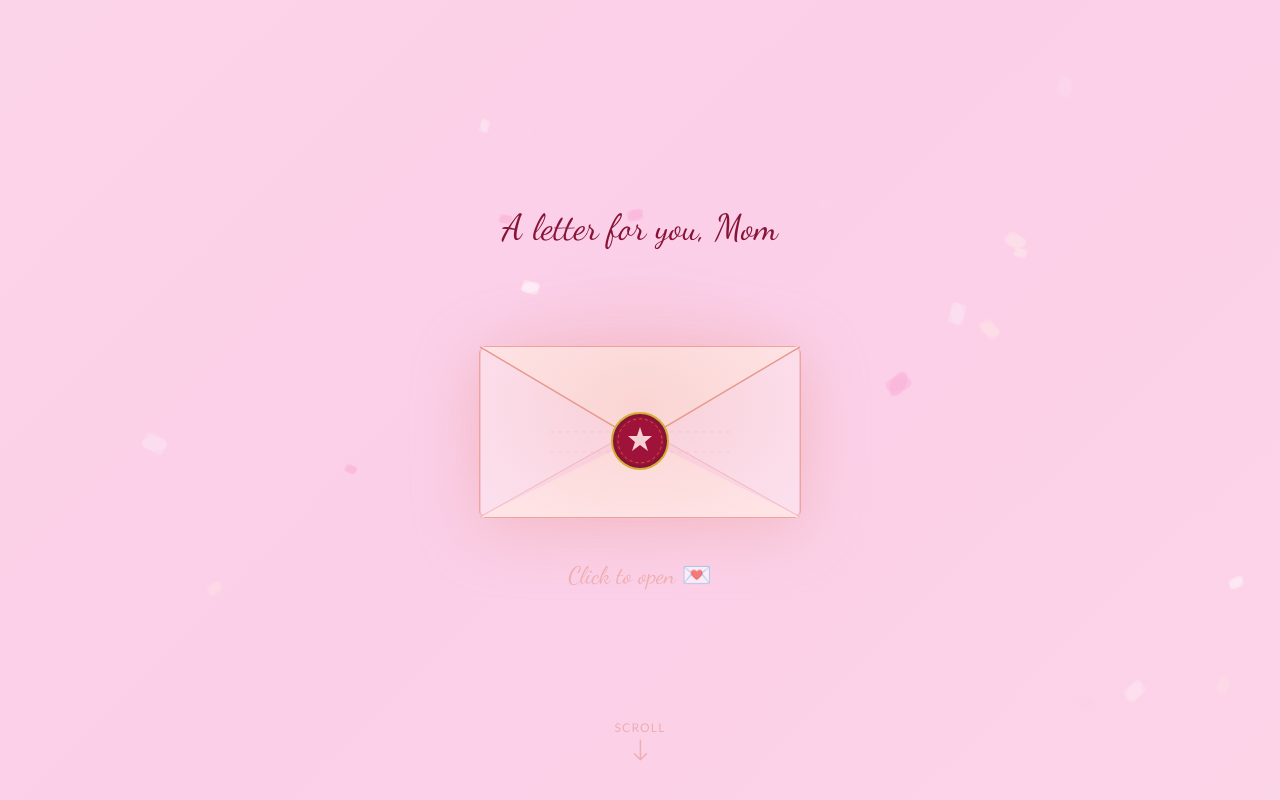
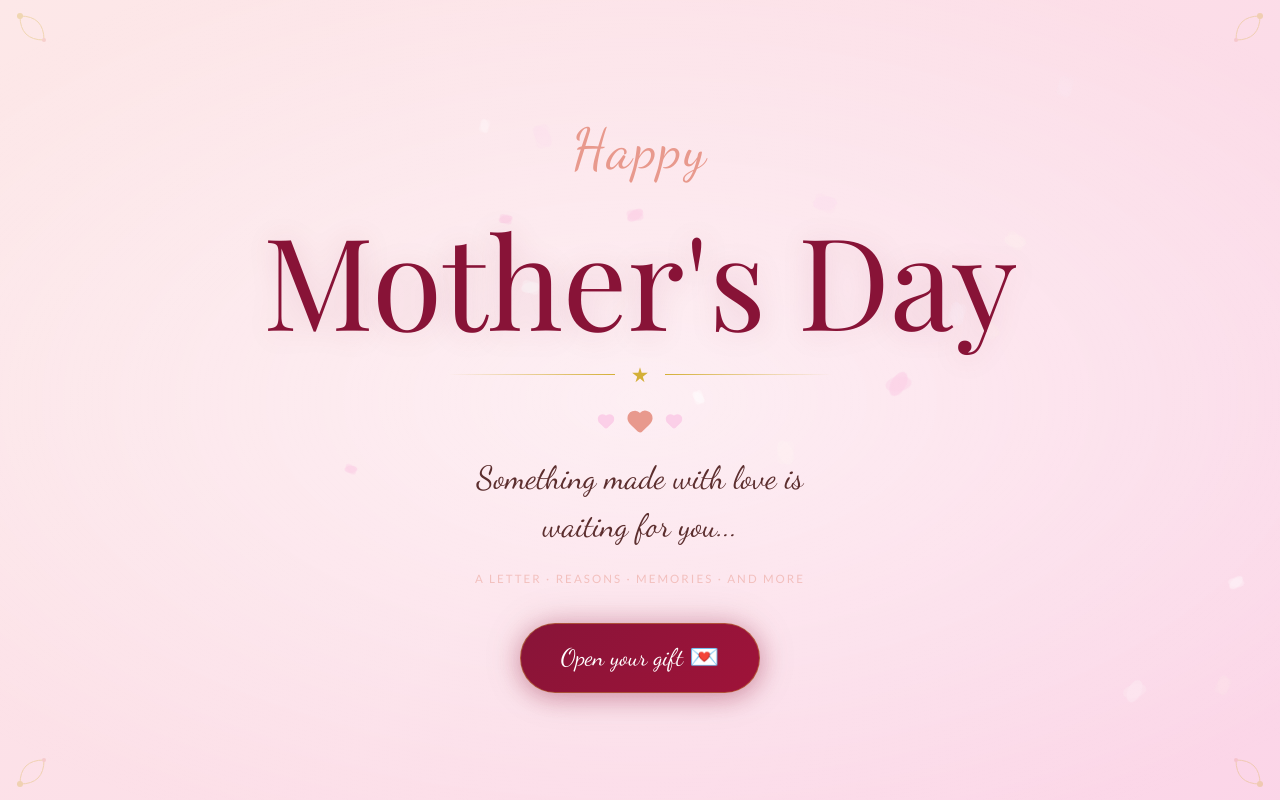
Before and after one commit to hamzafaisalgit/Mother-s-Day, a React (Vite) app: page / in a window 1280 px wide. Shown: the top 800 px of the page. Built offline with nearby package versions, Linux system fonts and the light colour scheme; a web font is replaced by a local one.

Commit message:
Intro Sequence added

```diff
--- a/src/App.jsx
+++ b/src/App.jsx
@@ -1,4 +1,5 @@
 import { useState, useRef } from 'react';
+import Intro from './components/Intro';
 import FallingPetals from './components/FallingPetals';
 import Envelope from './components/Envelope';
 import Letter from './components/Letter';
@@ -18,26 +19,20 @@ export default function App() {
   };
 
   return (
+    <>
+      {/* Intro is a fixed overlay — main content renders beneath it immediately */}
+      <Intro />
+
       <div className="animated-bg relative">
-      {/* Always-present falling petals */}
         <FallingPetals count={24} />
-
-      {/* Section 1 — Envelope hero */}
         <Envelope onOpen={handleEnvelopeOpen} />
-
-      {/* Section 2 — Letter */}
         <div ref={letterRef}>
           <Letter visible={envelopeOpened} />
         </div>
-
-      {/* Section 3 — Heart button reasons */}
         <HeartButton />
-
-      {/* Section 4 — Memory garden */}
         <MemoryGarden />
-
-      {/* Section 5 — Closing */}
         <Closing />
       </div>
+    </>
   );
 }
--- a/src/components/Closing.jsx
+++ b/src/components/Closing.jsx
@@ -26,7 +26,7 @@ export default function Closing() {
       </motion.h2>
 
       <motion.p
-        className="font-dancing text-2xl md:text-3xl mb-16 max-w-lg leading-relaxed"
+        className="font-dancing text-3xl md:text-4xl mb-16 max-w-xl leading-relaxed"
         style={{ color: '#5C2E2E' }}
         initial={{ opacity: 0, y: 20 }}
         whileInView={{ opacity: 1, y: 0 }}
@@ -56,7 +56,7 @@ export default function Closing() {
       </motion.div>
 
       <motion.p
-        className="font-dancing text-xl md:text-2xl"
+        className="font-dancing text-2xl md:text-3xl"
         style={{ color: '#E8998D' }}
         initial={{ opacity: 0 }}
         whileInView={{ opacity: 1 }}
--- a/src/components/Flower.jsx
+++ b/src/components/Flower.jsx
@@ -118,7 +118,7 @@ export default function Flower({ index, memory }) {
       <AnimatePresence>
         {hovered && (
           <motion.div
-            className="absolute z-20 w-72 rounded-xl px-6 py-5 pointer-events-none"
+            className="absolute z-20 w-80 rounded-xl px-6 py-5 pointer-events-none"
             style={{
               bottom: '95%',
               [tooltipLeft ? 'left' : 'right']: '-20px',
@@ -131,7 +131,7 @@ export default function Flower({ index, memory }) {
             exit={{ opacity: 0, y: 8, scale: 0.9 }}
             transition={{ type: 'spring', stiffness: 350, damping: 28 }}
           >
-            <p className="font-dancing text-xl leading-relaxed text-center" style={{ color: '#5C2E2E' }}>
+            <p className="font-dancing text-[1.35rem] leading-relaxed text-center" style={{ color: '#5C2E2E' }}>
               {memory}
             </p>
             {/* Small arrow */}
--- a/src/components/HeartButton.jsx
+++ b/src/components/HeartButton.jsx
@@ -103,7 +103,7 @@ export default function HeartButton() {
       </motion.h2>
 
       <motion.p
-        className="font-dancing text-xl md:text-2xl mb-14 text-center"
+        className="font-dancing text-2xl md:text-3xl mb-14 text-center"
         style={{ color: '#E8998D' }}
         initial={{ opacity: 0 }}
         whileInView={{ opacity: 1 }}
@@ -180,7 +180,7 @@ export default function HeartButton() {
               exit={{ opacity: 0, y: -20, scale: 0.95 }}
               transition={{ duration: 0.4, ease: 'easeOut' }}
             >
-              <p className="font-dancing text-[1.3rem] md:text-[1.55rem] leading-loose" style={{ color: '#5C2E2E' }}>
+              <p className="font-dancing text-[1.45rem] md:text-[1.75rem] leading-loose" style={{ color: '#5C2E2E' }}>
                 "{currentReason}"
               </p>
             </motion.div>
--- /dev/null
+++ b/src/components/Intro.jsx
@@ -0,0 +1,206 @@
+import { motion, AnimatePresence } from 'framer-motion';
+import { useState, useEffect } from 'react';
+import { Heart } from 'lucide-react';
+import FallingPetals from './FallingPetals';
+
+const GoldLine = () => (
+  <motion.div
+    className="flex items-center gap-4 w-full max-w-sm"
+    initial={{ opacity: 0 }}
+    animate={{ opacity: 1 }}
+    transition={{ duration: 0.5, delay: 2.8 }}
+  >
+    <motion.div
+      className="flex-1 h-px"
+      style={{ background: 'linear-gradient(to right, transparent, #D4AF37)' }}
+      initial={{ scaleX: 0 }}
+      animate={{ scaleX: 1 }}
+      transition={{ duration: 0.8, delay: 2.9, ease: 'easeOut' }}
+    />
+    <motion.div
+      initial={{ scale: 0, rotate: -90 }}
+      animate={{ scale: 1, rotate: 0 }}
+      transition={{ type: 'spring', delay: 3.4, stiffness: 200 }}
+    >
+      <svg width="18" height="18" viewBox="0 0 16 16">
+        <path d="M8 1 L9.5 6 L15 6 L10.5 9.5 L12 14.5 L8 11 L4 14.5 L5.5 9.5 L1 6 L6.5 6 Z" fill="#D4AF37" />
+      </svg>
+    </motion.div>
+    <motion.div
+      className="flex-1 h-px"
+      style={{ background: 'linear-gradient(to left, transparent, #D4AF37)' }}
+      initial={{ scaleX: 0 }}
+      animate={{ scaleX: 1 }}
+      transition={{ duration: 0.8, delay: 2.9, ease: 'easeOut' }}
+    />
+  </motion.div>
+);
+
+export default function Intro() {
+  const [visible, setVisible] = useState(true);
+  const [showButton, setShowButton] = useState(false);
+
+  useEffect(() => {
+    const t = setTimeout(() => setShowButton(true), 5800);
+    return () => clearTimeout(t);
+  }, []);
+
+  const handleEnter = () => setVisible(false);
+
+  return (
+    <AnimatePresence>
+      {visible && (
+        <motion.div
+          className="fixed inset-0 flex flex-col items-center justify-center px-6 text-center"
+          style={{
+            zIndex: 100,
+            background: 'linear-gradient(-45deg, #FFF8F3, #FFE4E6, #FBCFE8, #FDE8E8)',
+            backgroundSize: '400% 400%',
+          }}
+          exit={{ opacity: 0, y: -40 }}
+          transition={{ duration: 0.9, ease: 'easeInOut' }}
+        >
+          <FallingPetals count={20} />
+
+          {/* Soft radial glow behind text */}
+          <div
+            className="absolute inset-0 pointer-events-none"
+            style={{
+              background: 'radial-gradient(ellipse 70% 60% at 50% 50%, rgba(255,255,255,0.5) 0%, transparent 100%)',
+            }}
+          />
+
+          <div className="relative flex flex-col items-center gap-5">
+
+            {/* "Happy" — slides up first */}
+            <motion.p
+              className="font-dancing"
+              style={{ color: '#E8998D', fontSize: 'clamp(2rem, 6vw, 3.5rem)', letterSpacing: '0.05em' }}
+              initial={{ opacity: 0, y: 40 }}
+              animate={{ opacity: 1, y: 0 }}
+              transition={{ duration: 1, delay: 0.6, ease: 'easeOut' }}
+            >
+              Happy
+            </motion.p>
+
+            {/* "Mother's Day" — big centrepiece */}
+            <motion.h1
+              className="font-playfair leading-none"
+              style={{
+                color: '#881337',
+                fontSize: 'clamp(3.2rem, 12vw, 8rem)',
+                textShadow: '0 2px 30px rgba(136,19,55,0.15)',
+                lineHeight: 1.05,
+              }}
+              initial={{ opacity: 0, scale: 0.85, y: 20 }}
+              animate={{ opacity: 1, scale: 1, y: 0 }}
+              transition={{ duration: 1.1, delay: 1.5, ease: [0.16, 1, 0.3, 1] }}
+            >
+              Mother's Day
+            </motion.h1>
+
+            {/* Gold divider */}
+            <GoldLine />
+
+            {/* Heart trio */}
+            <motion.div
+              className="flex items-center gap-3 mt-1"
+              initial={{ opacity: 0, scale: 0.7 }}
+              animate={{ opacity: 1, scale: 1 }}
+              transition={{ type: 'spring', delay: 3.7, stiffness: 180, damping: 18 }}
+            >
+              <Heart size={18} fill="#FBCFE8" color="#FBCFE8" />
+              <motion.div
+                animate={{ scale: [1, 1.25, 1] }}
+                transition={{ duration: 2, repeat: Infinity, ease: 'easeInOut', delay: 4 }}
+              >
+                <Heart size={26} fill="#E8998D" color="#E8998D" />
+              </motion.div>
+              <Heart size={18} fill="#FBCFE8" color="#FBCFE8" />
+            </motion.div>
+
+            {/* Tagline */}
+            <motion.p
+              className="font-dancing max-w-sm"
+              style={{ color: '#5C2E2E', fontSize: 'clamp(1.3rem, 4vw, 2rem)', lineHeight: 1.5 }}
+              initial={{ opacity: 0, y: 16 }}
+              animate={{ opacity: 1, y: 0 }}
+              transition={{ duration: 1, delay: 4.3, ease: 'easeOut' }}
+            >
+              Something made with love is waiting for you...
+            </motion.p>
+
+            {/* Anticipation hint */}
+            <motion.p
+              className="font-lato tracking-widest uppercase"
+              style={{ color: '#E8998D', fontSize: '0.72rem', letterSpacing: '0.18em' }}
+              initial={{ opacity: 0 }}
+              animate={{ opacity: [0, 0.7, 0.4, 0.7] }}
+              transition={{ duration: 2.5, delay: 5.0, repeat: Infinity, ease: 'easeInOut' }}
+            >
+              a letter · reasons · memories · and more
+            </motion.p>
+
+            {/* Enter button */}
+            <AnimatePresence>
+              {showButton && (
+                <motion.button
+                  className="mt-4 px-10 py-4 rounded-full font-dancing outline-none focus:outline-none relative overflow-hidden"
+                  style={{
+                    background: 'linear-gradient(135deg, #881337, #9F1239)',
+                    color: 'white',
+                    fontSize: 'clamp(1.2rem, 3vw, 1.5rem)',
+                    boxShadow: '0 4px 24px rgba(136,19,55,0.35), 0 0 40px rgba(136,19,55,0.15)',
+                    border: '1px solid rgba(212,175,55,0.4)',
+                  }}
+                  initial={{ opacity: 0, y: 20, scale: 0.9 }}
+                  animate={{ opacity: 1, y: 0, scale: 1 }}
+                  exit={{ opacity: 0 }}
+                  transition={{ type: 'spring', stiffness: 260, damping: 22 }}
+                  whileHover={{ scale: 1.05, boxShadow: '0 6px 32px rgba(136,19,55,0.5), 0 0 50px rgba(136,19,55,0.2)' }}
+                  whileTap={{ scale: 0.96 }}
+                  onClick={handleEnter}
+                >
+                  {/* Shimmer sweep */}
+                  <motion.div
+                    className="absolute inset-0 pointer-events-none"
+                    style={{ background: 'linear-gradient(105deg, transparent 35%, rgba(255,255,255,0.18) 50%, transparent 65%)' }}
+                    animate={{ x: ['-100%', '200%'] }}
+                    transition={{ duration: 2.2, repeat: Infinity, ease: 'easeInOut', repeatDelay: 1 }}
+                  />
+                  Open your gift 💌
+                </motion.button>
+              )}
+            </AnimatePresence>
+
+          </div>
+
+          {/* Corner decorations */}
+          {[
+            { top: '12px', left: '16px', r: 0 },
+            { top: '12px', right: '16px', r: 90 },
+            { bottom: '12px', left: '16px', r: 270 },
+            { bottom: '12px', right: '16px', r: 180 },
+          ].map((pos, i) => (
+            <motion.div
+              key={i}
+              className="absolute opacity-30"
+              style={pos}
+              initial={{ opacity: 0, scale: 0 }}
+              animate={{ opacity: 0.3, scale: 1 }}
+              transition={{ delay: 1.2 + i * 0.15 }}
+            >
+              <svg width="56" height="56" viewBox="0 0 56 56" fill="none"
+                style={{ transform: `rotate(${pos.r}deg)` }}>
+                <path d="M4 4 Q4 28 28 28" stroke="#D4AF37" strokeWidth="1" fill="none" />
+                <path d="M4 4 Q28 4 28 28" stroke="#D4AF37" strokeWidth="1" fill="none" />
+                <circle cx="4" cy="4" r="3" fill="#D4AF37" />
+                <circle cx="28" cy="28" r="2" fill="#E8998D" />
+              </svg>
+            </motion.div>
+          ))}
+        </motion.div>
+      )}
+    </AnimatePresence>
+  );
+}
--- a/src/components/Letter.jsx
+++ b/src/components/Letter.jsx
@@ -68,7 +68,7 @@ export default function Letter({ visible }) {
           </div>
 
           {/* Letter text */}
-          <div className="font-dancing text-[1.3rem] md:text-[1.55rem] leading-loose" style={{ color: '#5C2E2E', minHeight: '300px' }}>
+          <div className="font-dancing text-[1.45rem] md:text-[1.75rem] leading-loose" style={{ color: '#5C2E2E', minHeight: '300px' }}>
             {shouldType ? (
               <TypeAnimation
                 sequence={[
@@ -92,7 +92,7 @@ export default function Letter({ visible }) {
 
         {/* Scroll hint */}
         <motion.p
-          className="font-dancing text-lg text-center mt-6"
+          className="font-dancing text-xl text-center mt-6"
           style={{ color: '#E8998D' }}
           initial={{ opacity: 0 }}
           animate={done ? { opacity: [0, 1, 0.6] } : { opacity: 0 }}
--- a/src/components/MemoryGarden.jsx
+++ b/src/components/MemoryGarden.jsx
@@ -17,7 +17,7 @@ export default function MemoryGarden() {
       </motion.h2>
 
       <motion.p
-        className="font-dancing text-xl md:text-2xl text-center mb-16"
+        className="font-dancing text-2xl md:text-3xl text-center mb-16"
         style={{ color: '#E8998D' }}
         initial={{ opacity: 0 }}
         whileInView={{ opacity: 1 }}
```
Lines whose indentation alone changed are shown as unchanged.
